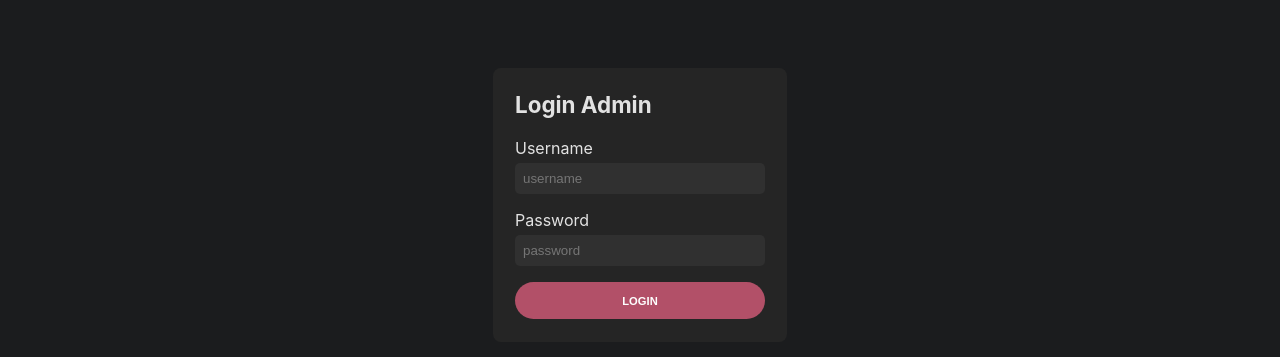
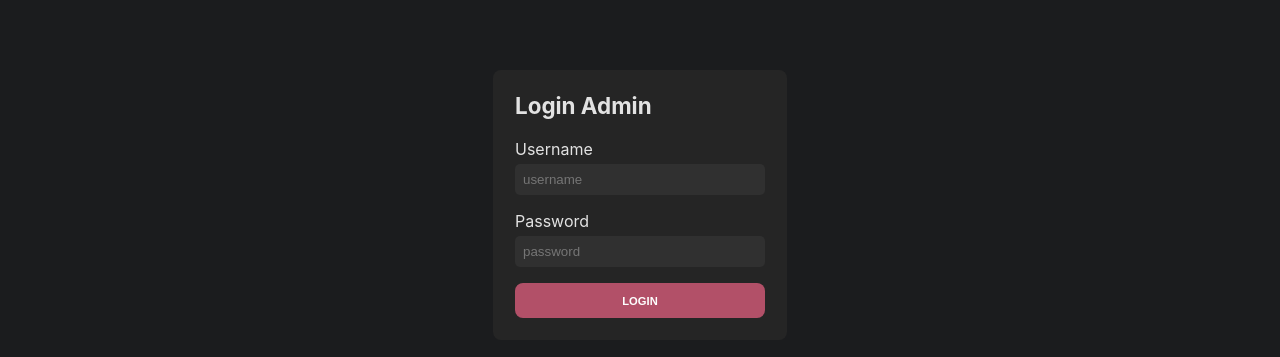
Before and after one commit to 4fort/fortbank-react, a React (Vite) app: page /admin in a window 1280 px wide. Shown: the part 225-582 px from the top of the page. Built offline with nearby package versions, Linux system fonts and the light colour scheme.

Commit message:
added loading animation

```diff
--- a/src/context/AuthContext.tsx
+++ b/src/context/AuthContext.tsx
@@ -27,12 +27,14 @@
       : null
   );
 
-  const [loading, setLoading] = useState(true);
+  const [loading, setLoading] = useState(false);
 
   const history = useNavigate();
 
   let loginAdmin = async (e: React.FormEvent<HTMLFormElement>) => {
     e.preventDefault();
+    setLoading(true);
+
     let response = await fetch("/api/token/", {
       method: "POST",
       headers: {
@@ -44,7 +46,6 @@
       }),
     });
     let data = await response.json();
-    setLoading(true);
     if (response.status === 200) {
       setAuthTokens(data);
       setUser(jwt_decode(data.access));
@@ -58,10 +59,14 @@
   };
 
   let logoutAdmin = () => {
+    setLoading(true);
+
     setAuthTokens(null);
     setUser(null);
     localStorage.removeItem("authTokens");
     history("/admin");
+
+    setLoading(false);
   };
 
   let updateToken = async () => {
@@ -106,6 +111,19 @@
   }, [authTokens, loading]);
 
   return (
-    <AuthContext.Provider value={contextData}>{children}</AuthContext.Provider>
+    <>
+      {loading ? (
+        <div className='loadingScreen'>
+          <div className='lds-ripple'>
+            <div></div>
+            <div></div>
+          </div>
+        </div>
+      ) : (
+        <AuthContext.Provider value={contextData}>
+          {children}
+        </AuthContext.Provider>
+      )}
+    </>
   );
 };
--- a/src/styles/admin/admin.css
+++ b/src/styles/admin/admin.css
@@ -127,12 +127,58 @@
   cursor: pointer;
 }
 
+.loadingScreen {
+  margin: auto;
+}
+.loadingScreen .lds-ripple {
+  display: inline-block;
+  position: relative;
+  width: 80px;
+  height: 80px;
+}
+.loadingScreen .lds-ripple div {
+  position: absolute;
+  border: 4px solid #fff;
+  opacity: 1;
+  border-radius: 50%;
+  animation: lds-ripple 1s cubic-bezier(0, 0.2, 0.8, 1) infinite;
+}
+.loadingScreen .lds-ripple div:nth-child(2) {
+  animation-delay: -0.5s;
+}
+@keyframes lds-ripple {
+  0% {
+    top: 36px;
+    left: 36px;
+    width: 0;
+    height: 0;
+    opacity: 0;
+  }
+  4.9% {
+    top: 36px;
+    left: 36px;
+    width: 0;
+    height: 0;
+    opacity: 0;
+  }
+  5% {
+    top: 36px;
+    left: 36px;
+    width: 0;
+    height: 0;
+    opacity: 1;
+  }
+  100% {
+    top: 0px;
+    left: 0px;
+    width: 72px;
+    height: 72px;
+    opacity: 0;
+  }
+}
+
 .loginWrapper {
-  height: 100%;
-  width: 100%;
-  display: flex;
-  justify-content: center;
-  align-items: center;
+  margin: auto;
 }
 .loginWrapper .loginForm {
   display: flex;
@@ -172,11 +218,11 @@
   background-color: var(--tertiary-color);
   cursor: pointer;
   transition: all 0.1s;
-  padding: 0.8rem;
+  padding: 0.7rem;
   color: var(--white-color);
   font-size: 0.7rem;
   text-transform: uppercase;
-  border-radius: 25px;
+  border-radius: 8px;
 }
 .loginWrapper .loginForm button:hover {
   background: var(--secondary-color);
--- a/src/styles/admin/admin.scss
+++ b/src/styles/admin/admin.scss
@@ -167,12 +167,58 @@
   }
 }
 
+.loadingScreen {
+  margin: auto;
+  .lds-ripple {
+    display: inline-block;
+    position: relative;
+    width: 80px;
+    height: 80px;
+  }
+  .lds-ripple div {
+    position: absolute;
+    border: 4px solid #fff;
+    opacity: 1;
+    border-radius: 50%;
+    animation: lds-ripple 1s cubic-bezier(0, 0.2, 0.8, 1) infinite;
+  }
+  .lds-ripple div:nth-child(2) {
+    animation-delay: -0.5s;
+  }
+  @keyframes lds-ripple {
+    0% {
+      top: 36px;
+      left: 36px;
+      width: 0;
+      height: 0;
+      opacity: 0;
+    }
+    4.9% {
+      top: 36px;
+      left: 36px;
+      width: 0;
+      height: 0;
+      opacity: 0;
+    }
+    5% {
+      top: 36px;
+      left: 36px;
+      width: 0;
+      height: 0;
+      opacity: 1;
+    }
+    100% {
+      top: 0px;
+      left: 0px;
+      width: 72px;
+      height: 72px;
+      opacity: 0;
+    }
+  }
+}
+
 .loginWrapper {
-  height: 100%;
-  width: 100%;
-  display: flex;
-  justify-content: center;
-  align-items: center;
+  margin: auto;
 
   .loginForm {
     display: flex;
@@ -199,11 +245,11 @@
     }
     button {
       @include button-style();
-      padding: 0.8rem;
+      padding: 0.7rem;
       color: var(--white-color);
       font-size: 0.7rem;
       text-transform: uppercase;
-      border-radius: 25px;
+      border-radius: 8px;
     }
   }
 }
```
Also changed, not shown: 1 other file (tests, documents, lock files or other folders).
